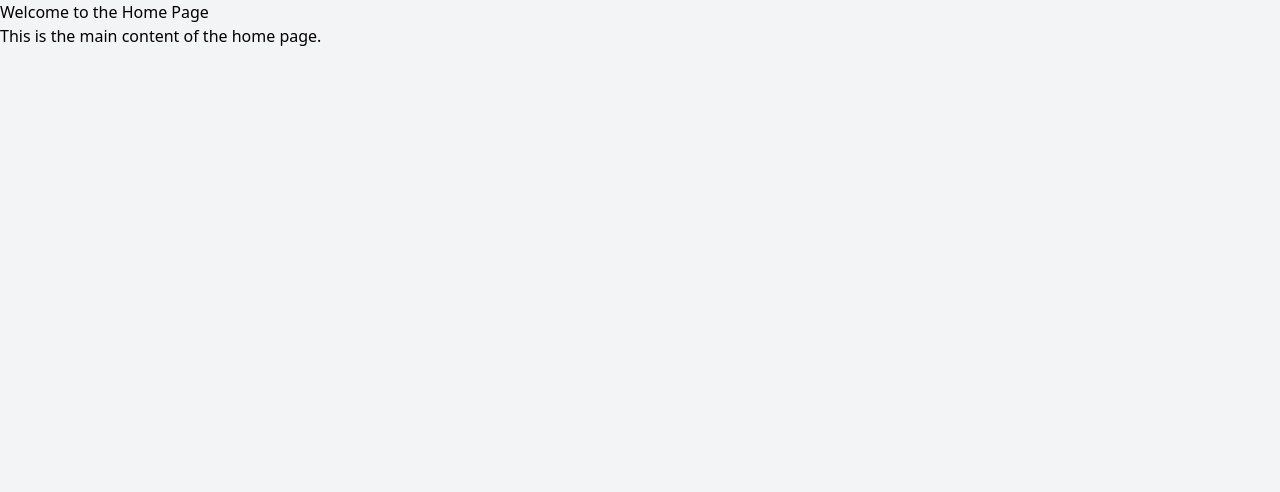
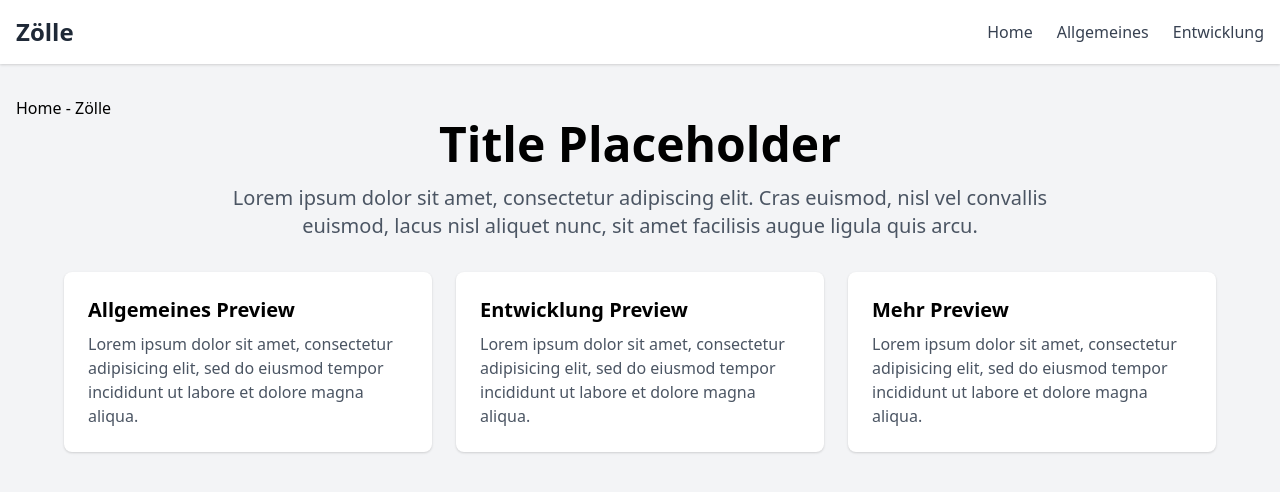
Before and after one commit to MEGADragon20/zoelle-econo-me, a Flask app: page / in a window 1280 px wide. Shown: the top 492 px of the page. Run offline with Flask 3, Linux system fonts and the light colour scheme.

Commit message:
Text added

```diff
--- a/templates/base.html
+++ b/templates/base.html
@@ -4,10 +4,50 @@
     <link tailwindcss href="https://cdn.jsdelivr.net/npm/tailwindcss@2.2.19/dist/tailwind.min.css" rel="stylesheet">
     <meta charset="UTF-8">
     <meta name="viewport" content="width=device-width, initial-scale=1.0">
-    <title>Document</title>
+    <title>{% block title %}Zölle{% endblock %}</title>
 </head>
 <body class="bg-gray-100">
-    {% block content %}
-    {% endblock %}
+    <header class="bg-white shadow">
+        <div class="container mx-auto px-4 py-4 flex items-center justify-between">
+            <a href="/" class="text-2xl font-semibold text-gray-800">Zölle</a>
+            <nav class="hidden md:flex space-x-6">
+                <a href="/" class="text-gray-700 hover:text-blue-600">Home</a>
+                <a href="/allgemeines" class="text-gray-700 hover:text-blue-600">Allgemeines</a>
+                <a href="/entwicklung" class="text-gray-700 hover:text-blue-600">Entwicklung</a>
+            </nav>
+            <div class="md:hidden">
+                <button id="nav-toggle" aria-label="Toggle navigation" class="text-gray-700 focus:outline-none">
+                    <svg class="w-6 h-6" fill="none" stroke="currentColor" viewBox="0 0 24 24" xmlns="http://www.w3.org/2000/svg"><path stroke-linecap="round" stroke-linejoin="round" stroke-width="2" d="M4 6h16M4 12h16M4 18h16"></path></svg>
+                </button>
+            </div>
+        </div>
+        <div id="mobile-menu" class="md:hidden hidden px-4 pb-4">
+            <a href="/" class="block py-2 text-gray-700 hover:text-blue-600">Home</a>
+            <a href="/allgemeines" class="block py-2 text-gray-700 hover:text-blue-600">Allgemeines</a>
+            <a href="/entwicklung" class="block py-2 text-gray-700 hover:text-blue-600">Entwicklung</a>
+        </div>
+    </header>
+
+    <main class="container mx-auto px-4 py-8">
+        {% block content %}
+        {% endblock %}
+    </main>
+
+    <script>
+        // Mobile menu toggle
+        document.addEventListener('DOMContentLoaded', function () {
+            var btn = document.getElementById('nav-toggle');
+            var menu = document.getElementById('mobile-menu');
+            if (btn) {
+                btn.addEventListener('click', function () {
+                    if (menu.classList.contains('hidden')) {
+                        menu.classList.remove('hidden');
+                    } else {
+                        menu.classList.add('hidden');
+                    }
+                });
+            }
+        });
+    </script>
 </body>
 </html>
--- a/templates/index.html
+++ b/templates/index.html
@@ -1,6 +1,28 @@
 {% extends "base.html" %}
 
 {% block content %}
-<h1>Welcome to the Home Page</h1>
-<p>This is the main content of the home page.</p>
+{% block title %}Home - Zölle{% endblock %}
+
+<div class="max-w-4xl mx-auto text-center mb-8">
+	<h1 class="text-4xl md:text-5xl font-bold mb-4">Title Placeholder</h1>
+	<p class="text-gray-600 text-lg md:text-xl">Lorem ipsum dolor sit amet, consectetur adipiscing elit. Cras euismod, nisl vel convallis euismod, lacus nisl aliquet nunc, sit amet facilisis augue ligula quis arcu.</p>
+</div>
+
+<div class="max-w-6xl mx-auto grid gap-6 grid-cols-1 md:grid-cols-3">
+	<a href="/allgemeines" class="block bg-white rounded-lg shadow p-6 hover:shadow-lg transition">
+		<h2 class="text-xl font-semibold mb-2">Allgemeines Preview</h2>
+		<p class="text-gray-600">Lorem ipsum dolor sit amet, consectetur adipisicing elit, sed do eiusmod tempor incididunt ut labore et dolore magna aliqua.</p>
+	</a>
+
+	<a href="/entwicklung" class="block bg-white rounded-lg shadow p-6 hover:shadow-lg transition">
+		<h2 class="text-xl font-semibold mb-2">Entwicklung Preview</h2>
+		<p class="text-gray-600">Lorem ipsum dolor sit amet, consectetur adipisicing elit, sed do eiusmod tempor incididunt ut labore et dolore magna aliqua.</p>
+	</a>
+
+	<a href="/mehr" class="block bg-white rounded-lg shadow p-6 hover:shadow-lg transition">
+		<h2 class="text-xl font-semibold mb-2">Mehr Preview</h2>
+		<p class="text-gray-600">Lorem ipsum dolor sit amet, consectetur adipisicing elit, sed do eiusmod tempor incididunt ut labore et dolore magna aliqua.</p>
+	</a>
+</div>
+
 {% endblock %}
```
Also changed, not shown: templates/allgemeines.html (added), templates/entwicklung.html (added).
